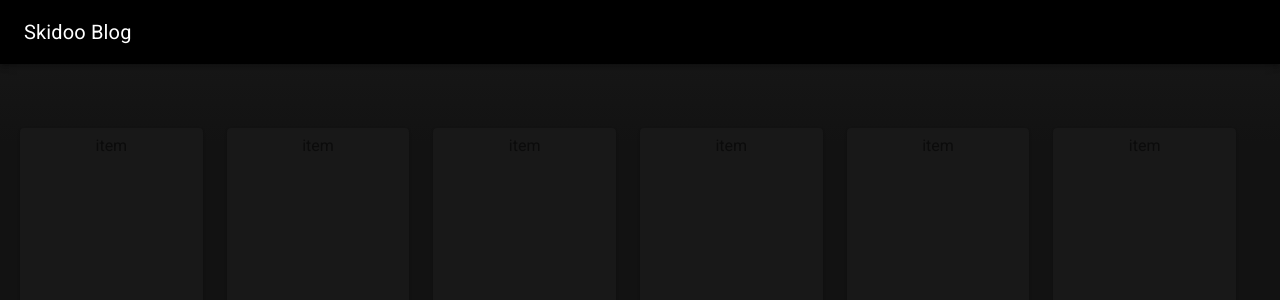
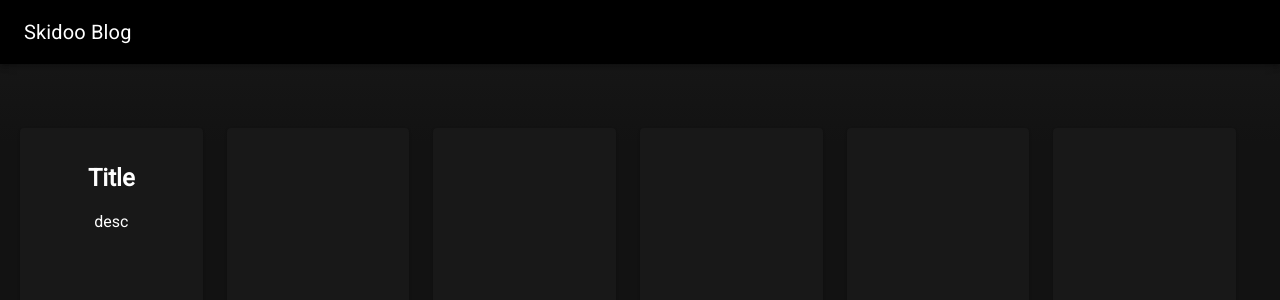
Before and after one commit to HeitorBoschirolli/skidoo-blog, a React (Create React App) app: page / in a window 1280 px wide. Shown: the top 300 px of the page. Built offline with nearby package versions, Linux system fonts and the light colour scheme.

Commit message:
Isolate paper as a component

```diff
--- /dev/null
+++ b/src/components/PostPaper/index.js
@@ -0,0 +1,13 @@
+import React from 'react';
+import {StyledPaper} from "./styled";
+
+const PostPaper = (props) => {
+    return (
+        <StyledPaper onClick={() => console.log('skidoo')}>
+            <h2>{props.title}</h2>
+            <p>{props.description}</p>
+        </StyledPaper>
+    );
+};
+
+export default PostPaper;
--- /dev/null
+++ b/src/components/PostPaper/styled.js
@@ -0,0 +1,11 @@
+import { Paper } from "@material-ui/core";
+import styled from "styled-components";
+
+export const StyledPaper = styled(Paper)`
+    padding: 1rem;
+    text-align: center;
+    color: white !important;
+    background-color: #181818 !important;
+    height: 13rem;
+    cursor: pointer;
+`;
--- a/src/components/PostsRow/index.js
+++ b/src/components/PostsRow/index.js
@@ -2,8 +2,10 @@ import React from 'react';
 import { makeStyles } from '@material-ui/core/styles';
 import Paper from '@material-ui/core/Paper';
 import Grid from '@material-ui/core/Grid';
+import PostPaper from '../PostPaper';
 
-const useStyles = makeStyles((theme) => ({
+const useStyles = makeStyles((theme) => {
+  return {
     root: {
       flexGrow: 1,
     },
@@ -14,7 +16,8 @@ const useStyles = makeStyles((theme) => ({
       backgroundColor: "#181818",
       height: "13rem"
     },
-}));
+  }
+});
 
 const PostsRow = () => {
   const classes = useStyles();
@@ -24,22 +27,22 @@ const PostsRow = () => {
       <React.Fragment>
           <Grid container spacing={3} direction="row">
             <Grid item xs={2}>
-              <Paper className={classes.paper}>item</Paper>
+              <PostPaper title="Title" description="desc" />
             </Grid>
             <Grid item xs={2}>
-              <Paper className={classes.paper}>item</Paper>
+              <PostPaper></PostPaper>
             </Grid>
             <Grid item xs={2}>
-              <Paper className={classes.paper}>item</Paper>
+              <PostPaper></PostPaper>
             </Grid>
             <Grid item xs={2}>
-              <Paper className={classes.paper}>item</Paper>
+              <PostPaper></PostPaper>
             </Grid>
             <Grid item xs={2}>
-              <Paper className={classes.paper}>item</Paper>
+              <PostPaper></PostPaper>
             </Grid>
             <Grid item xs={2}>
-              <Paper className={classes.paper}>item</Paper>
+              <PostPaper></PostPaper>
             </Grid>
           </Grid>
       </React.Fragment>
```
Lines whose indentation alone changed are shown as unchanged.
